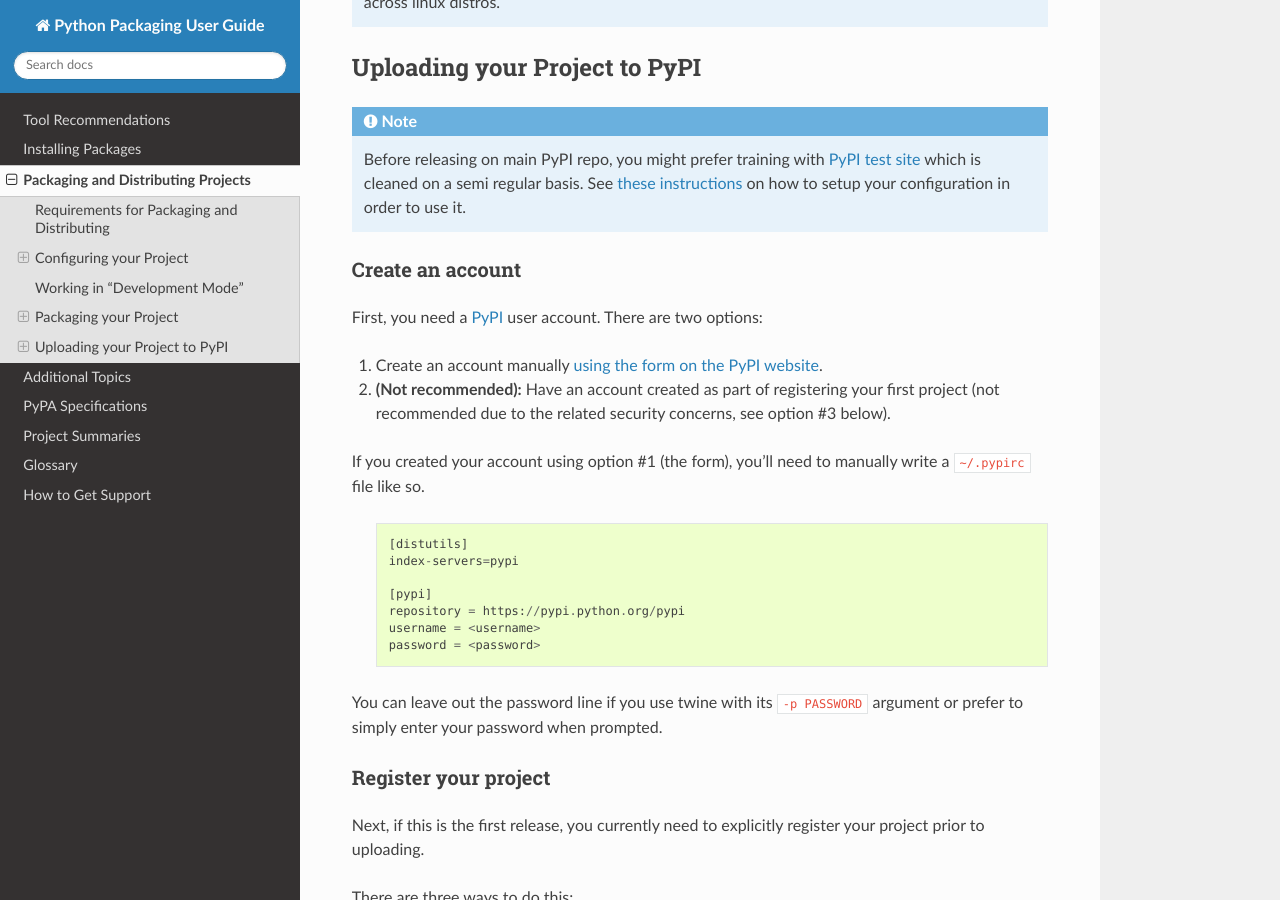
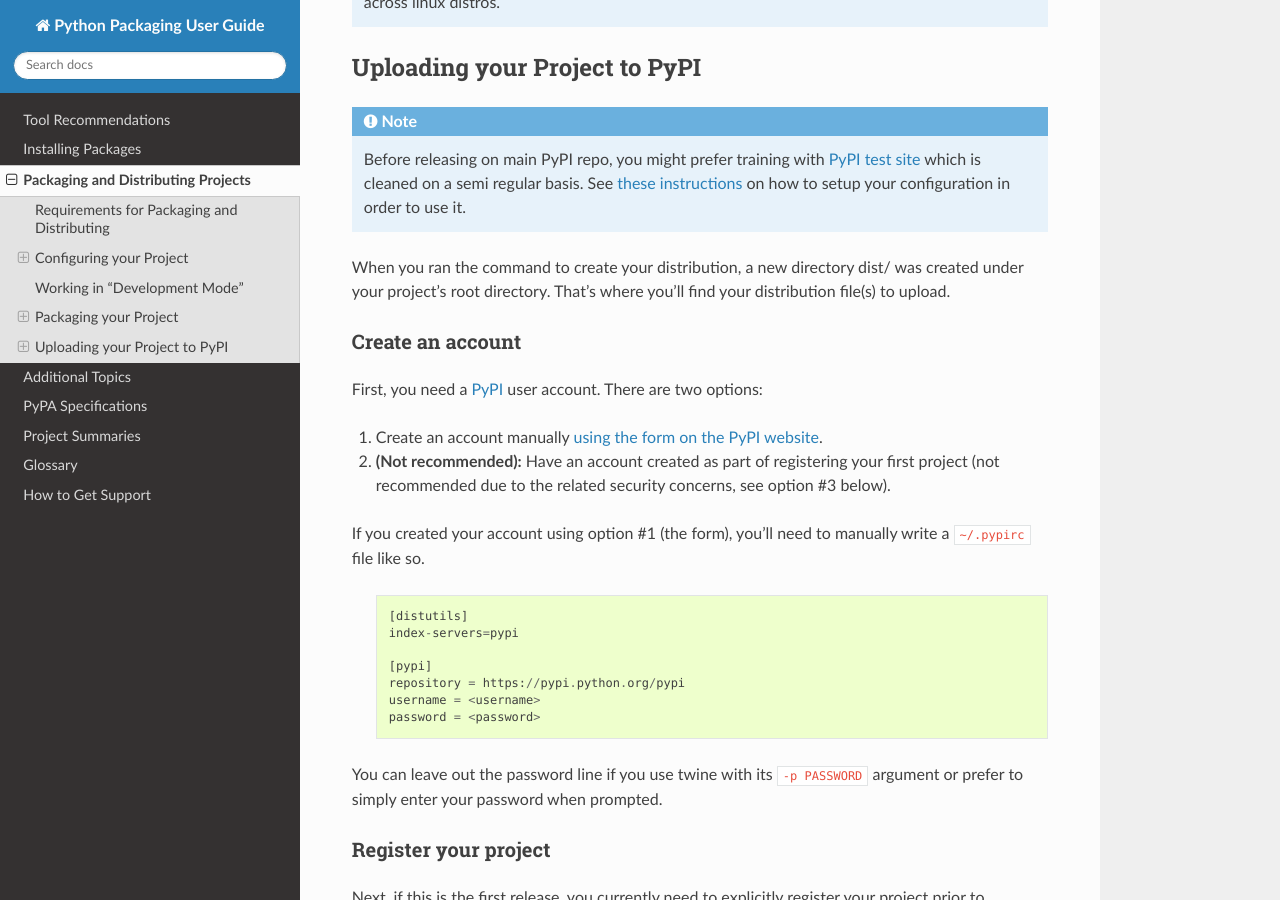
Before and after one commit to pypa/packaging.python.org, a Sphinx documentation site: the page built from source/distributing.rst, in a window 1280 px wide and 900 px high, scrolled down 12939 px. Built offline with Sphinx 7.4.7 and the Read the Docs theme 2.0.0, drawn with Linux system fonts in a browser that asks for light colours; pages that are not in the unit, such as notebooks, are missing from menus.

Commit message:
Explaining where dist/ comes from
Issue ##231 indicated it is unclear where dist/ directory comes from or where to find it. Clarifying this situation so folks can register and upload their files to PyPI.

```diff
--- a/source/distributing.rst
+++ b/source/distributing.rst
@@ -724,6 +724,8 @@
   `these instructions <https://wiki.python.org/moin/TestPyPI>`_ on how
   to setup your configuration in order to use it.
 
+When you ran the command to create your distribution, a new directory dist/ was created under your project's root directory. That's where you'll find your distribution file(s) to upload.
+
 Create an account
 -----------------
 
```
